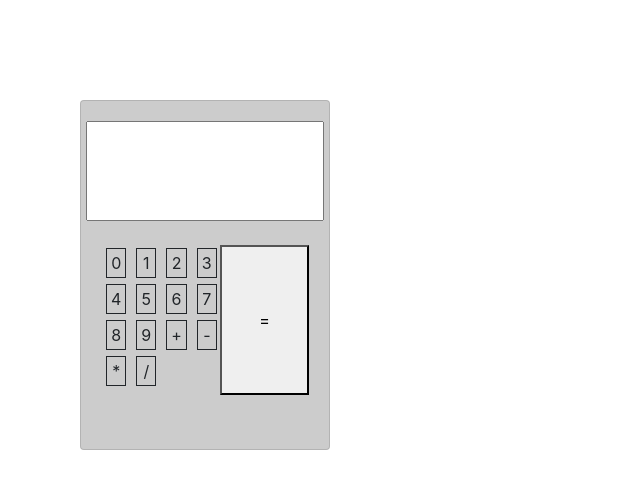
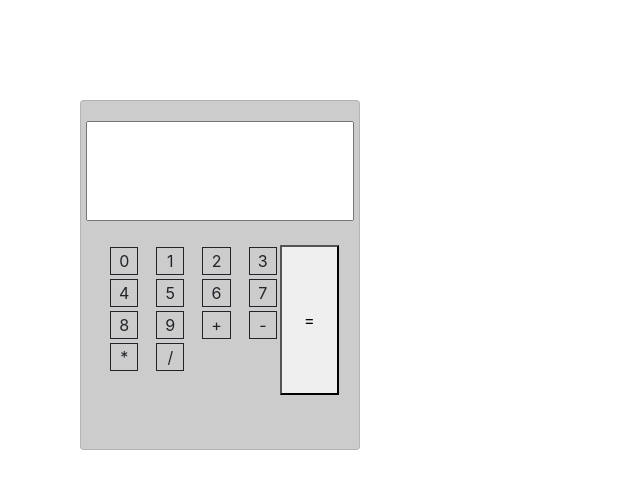
Before and after one commit to satyamRathod/reactCalculater, a React (Create React App) app: page / in a window 1280 px wide. Shown: the top 488 px of the page, without its empty margins (0-640 px from the left). Built offline with nearby package versions, Linux system fonts and the light colour scheme.

Commit message:
style added

```diff
--- a/src/components/Home.js
+++ b/src/components/Home.js
@@ -3,22 +3,9 @@ import Card from "react-bootstrap/Card";
 import Row from "react-bootstrap/Row";
 import Col from "react-bootstrap/Col";
 
-const styles = theme => ({
-  root: {
-    flexGrow: 1
-  },
-  paper: {
-    padding: theme.spacing.unit * 2,
-    textAlign: "center",
-    color: theme.palette.text.secondary
-  }
-});
-
 class Home extends Component {
   state = {
-    numArray: [0, 1, 2, 3, 4, 5, 6, 7, 8, 9, "+", "-", "/", "*"],
-    result: "",
-    inputArray: []
+    result: ""
   };
 
   handleChange = e => {
@@ -29,7 +16,7 @@ class Home extends Component {
 
   handleClick = e => {
     const result = this.state.result;
-    const numList = result.split(/[*/+-]+/).map(e=>parseInt(e));
+    const numList = result.split(/[*/+-]+/).map(e => parseInt(e));
     console.log(numList);
     const operators = result.split(/[\d]+/);
     operators.pop();
@@ -66,7 +53,7 @@ class Home extends Component {
     const { input, result, numArray } = this.state;
     return (
       <>
-        <div style={{ width: "250px", marginLeft: "80px", marginTop: "100px" }}>
+        <div style={{ width: "280px", marginLeft: "80px", marginTop: "100px" }}>
           <Card style={{ backgroundColor: "#ccc", height: "350px" }}>
             <Card.Body>
               <Row>
@@ -79,15 +66,15 @@ class Home extends Component {
               </Row>
               <Row>&nbsp;</Row>
               <Row>
-                <Col lg={6}>
+                <Col lg={8}>
                   <tr>
                     {[0, 1, 2, 3].map(e => (
                       <td>
                         <div
                           style={{
                             border: "1px solid",
-                            padding: "2px 4px",
-                            margin: "2px 4px"
+                            padding: "1px 8px",
+                            margin: "1px 8px"
                           }}
                           onClick={() => this.handleButtonKey(e)}
                         >
@@ -103,8 +90,8 @@ class Home extends Component {
                         <div
                           style={{
                             border: "1px solid",
-                            padding: "2px 4px",
-                            margin: "2px 4px"
+                            padding: "1px 8px",
+                            margin: "1px 8px"
                           }}
                           onClick={() => this.handleButtonKey(e)}
                         >
@@ -119,8 +106,8 @@ class Home extends Component {
                         <div
                           style={{
                             border: "1px solid",
-                            padding: "2px 4px",
-                            margin: "2px 4px"
+                            padding: "1px 8px",
+                            margin: "1px 8px"
                           }}
                           onClick={() => this.handleButtonKey(e)}
                         >
@@ -135,8 +122,8 @@ class Home extends Component {
                         <div
                           style={{
                             border: "1px solid",
-                            padding: "2px 4px",
-                            margin: "2px 4px"
+                            padding: "1px 8px",
+                            margin: "1px 8px"
                           }}
                           onClick={() => this.handleButtonKey(e)}
                         >
```
